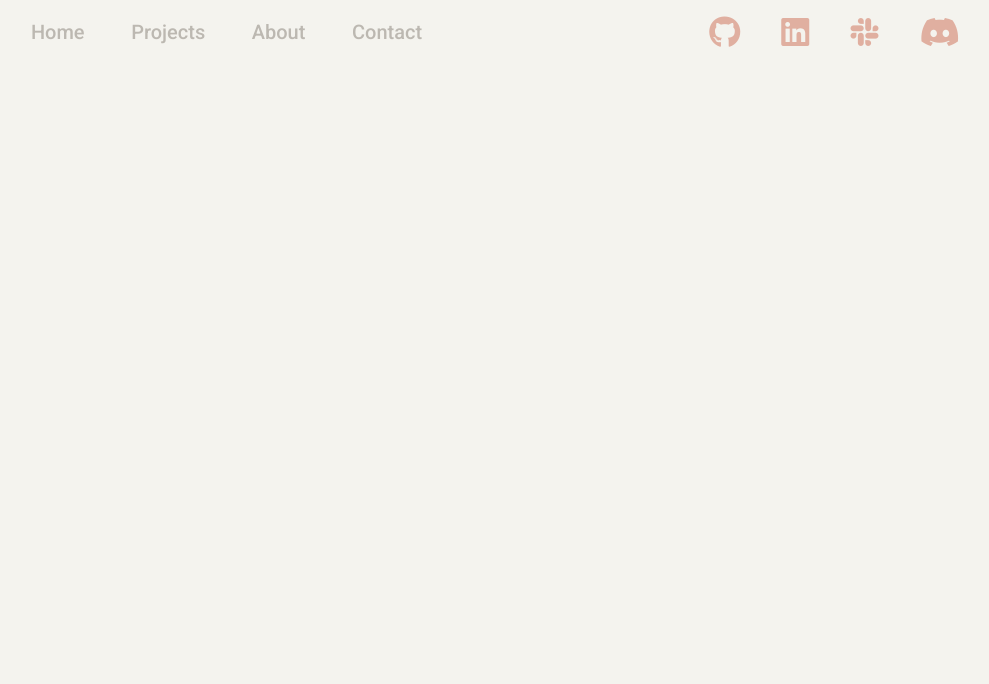
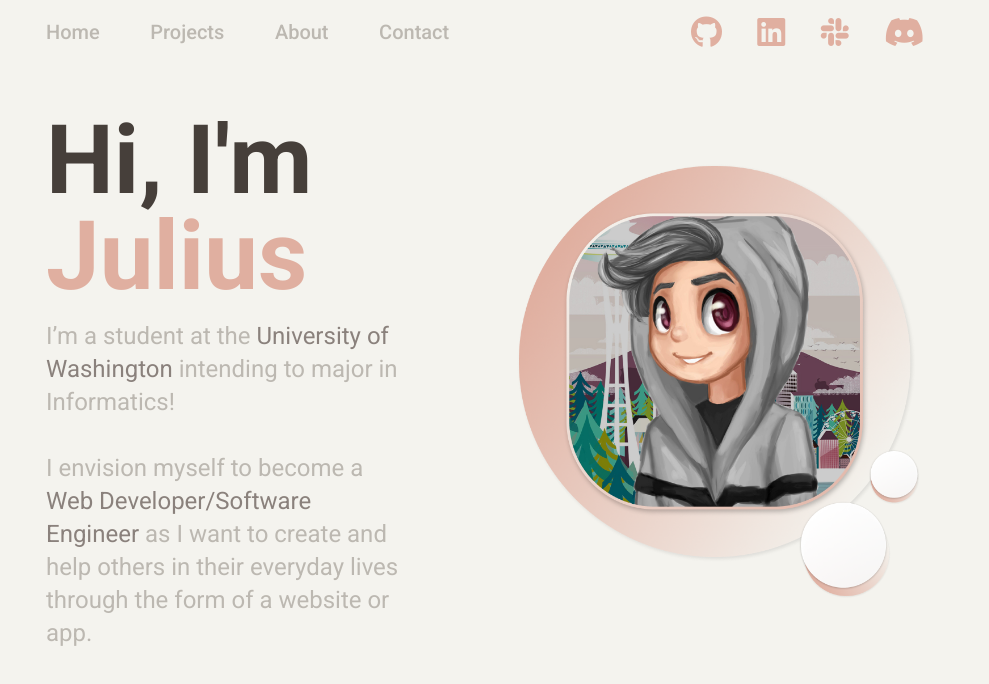
Before and after one commit to juliuscecilia33/Portfolio, a React (Create React App) app: page / in a window 1280 px wide. Shown: the top 684 px of the page, without its empty margins (146-1135 px from the left). Built offline with nearby package versions, Linux system fonts and the light colour scheme.

Commit message:
hero section

```diff
--- a/src/components/Header/styles/header.js
+++ b/src/components/Header/styles/header.js
@@ -7,13 +7,13 @@ export const Container = styled.div`
   display: flex;
   justify-content: space-between;
   align-items: center;
-  padding: 0 12%;
+  padding: 0 15%;
 `;
 
 export const Links = styled.div`
   width: 45%;
   display: flex;
-  justify-content: space-around;
+  justify-content: space-between;
   align-items: center;
 `;
 
--- a/src/components/Hero/styles/hero.js
+++ b/src/components/Hero/styles/hero.js
@@ -4,14 +4,15 @@ export const Container = styled.div`
   width: 100%;
   display: flex;
   justify-content: center;
-  padding: 0 12%;
+  align-items: center;
+  padding: 0 15%;
+  margin-top: 3rem;
 `;
 
 export const Text = styled.div`
   width: 50%;
   display: flex;
   flex-direction: column;
-  align-items: center;
   text-align: left;
 `;
 
@@ -19,6 +20,8 @@ export const Title = styled.h2`
   font-size: 6rem;
   font-weight: 700;
   color: #463f3a;
+  text-align: left;
+  margin-bottom: 1rem;
 
   span {
     color: #e0afa0;
@@ -26,9 +29,12 @@ export const Title = styled.h2`
 `;
 
 export const Description = styled.p`
-  font-size: 2rem;
-  font-weight: 500;
+  width: 80%;
+  font-size: 1.5rem;
+  font-weight: 400;
   color: #bcb8b1;
+  text-align: left;
+  line-height: 33px;
 
   span {
     color: #8a817c;
@@ -41,7 +47,7 @@ export const Image = styled.div`
   justify-content: center;
 
   img {
-    width: 100%;
+    width: 90%;
     height: auto;
   }
 `;
--- a/src/components/index.js
+++ b/src/components/index.js
@@ -1 +1,2 @@
 export { default as Header } from "./Header";
+export { default as Hero } from "./Hero";
--- /dev/null
+++ b/src/containers/hero.js
@@ -0,0 +1,25 @@
+import React from "react";
+import { Hero } from "../components";
+
+export function HeroContainer() {
+  return (
+    <>
+      <Hero>
+        <Hero.Text>
+          <Hero.Title>
+            Hi, I'm <span>Julius</span>
+          </Hero.Title>
+          <Hero.Description>
+            I’m a student at the <span>University of Washington</span> intending
+            to major in Informatics! <br />
+            <br />I envision myself to become a{" "}
+            <span>Web Developer/Software Engineer</span> as I want to create and
+            help others in their everyday lives through the form of a website or
+            app.
+          </Hero.Description>
+        </Hero.Text>
+        <Hero.Image />
+      </Hero>
+    </>
+  );
+}
--- a/src/containers/index.js
+++ b/src/containers/index.js
@@ -1 +1,2 @@
 export { HeaderContainer } from "./header";
+export { HeroContainer } from "./hero";
--- a/src/pages/HomePage.js
+++ b/src/pages/HomePage.js
@@ -1,6 +1,11 @@
 import React from "react";
-import { HeaderContainer } from "../containers";
+import { HeaderContainer, HeroContainer } from "../containers";
 
 export default function HomePage() {
-  return <HeaderContainer />;
+  return (
+    <>
+      <HeaderContainer />
+      <HeroContainer />
+    </>
+  );
 }
```
